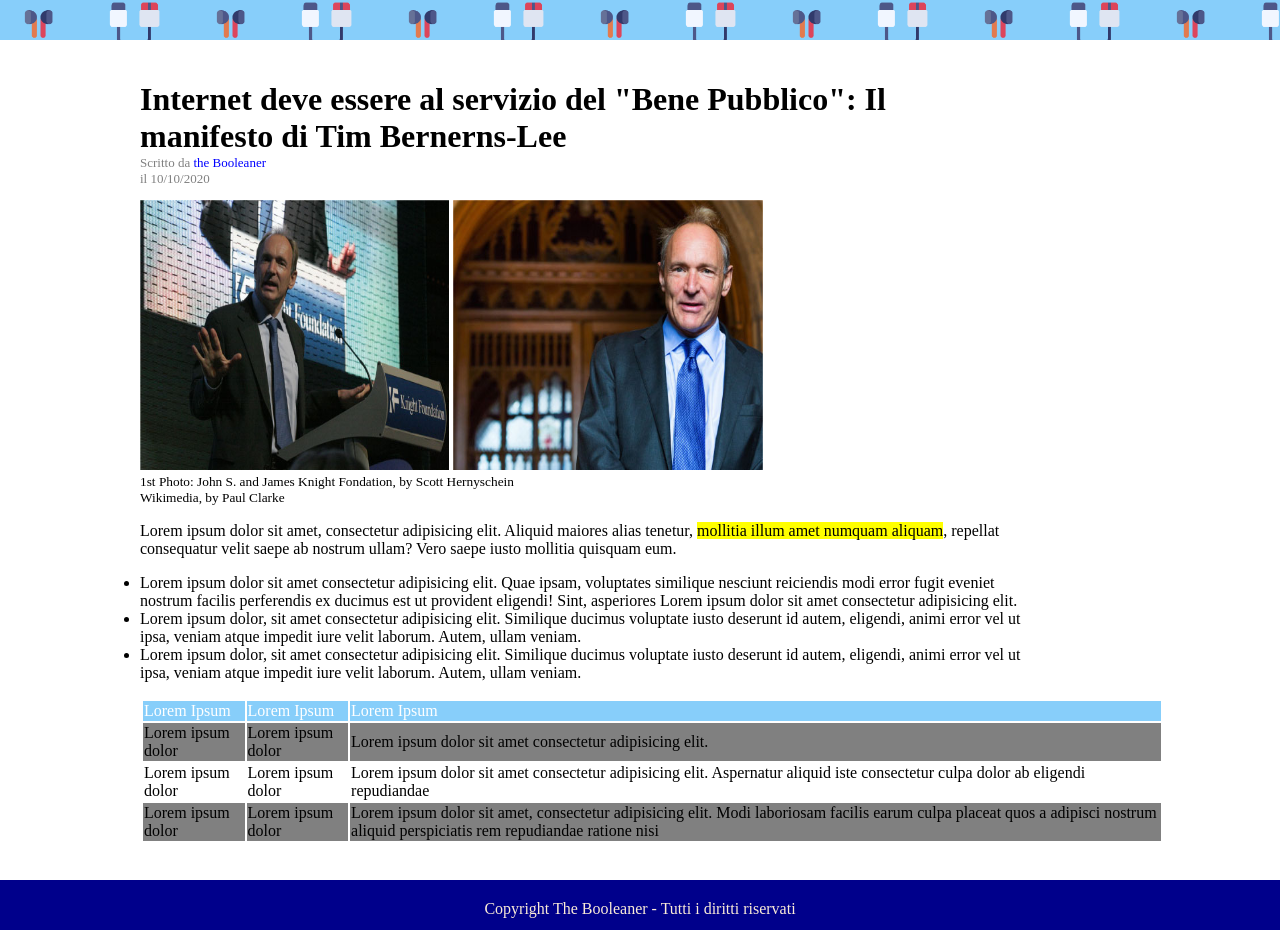
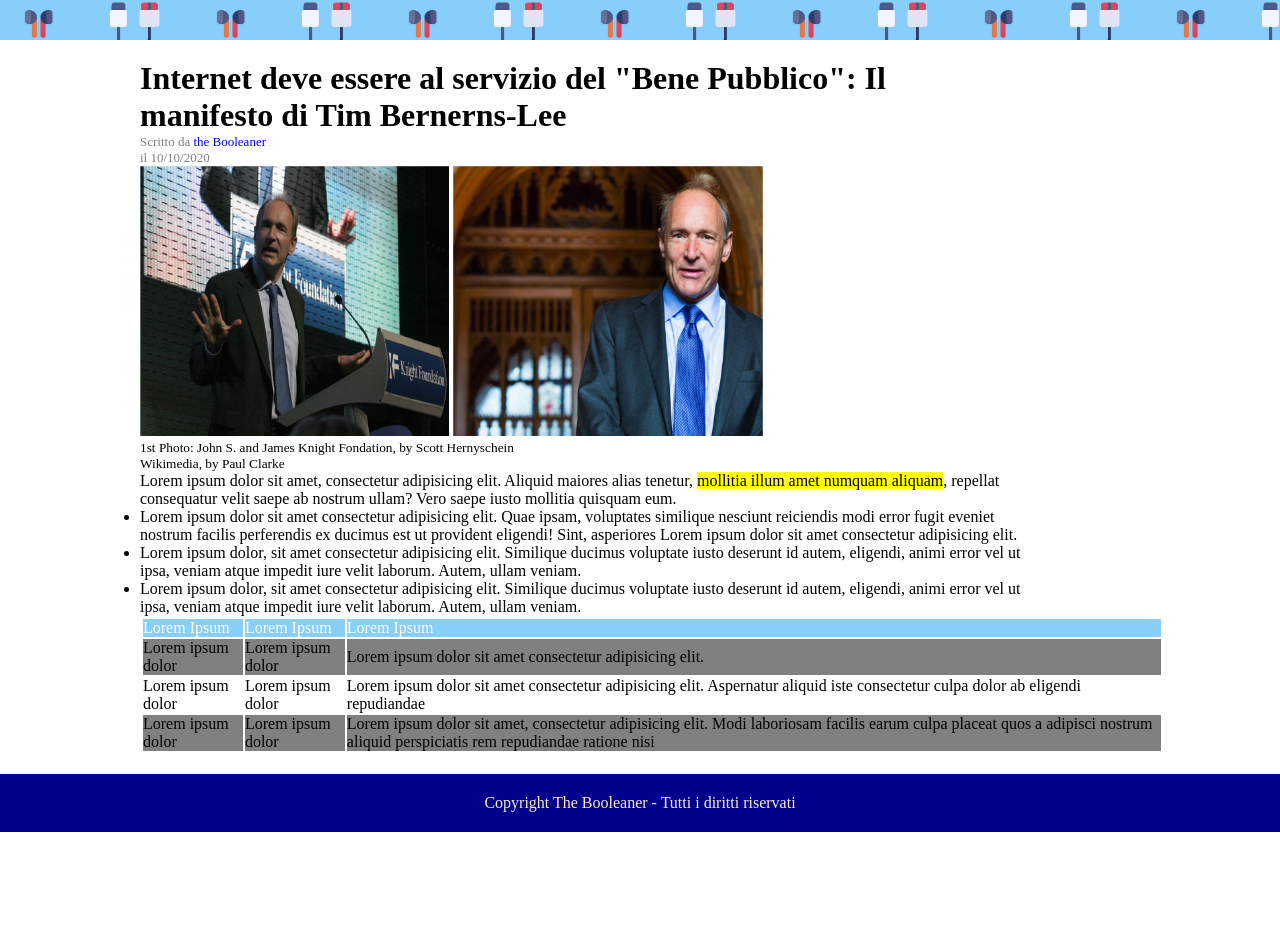
Before and after one commit to sgagliasso/html-css-booleaner, a plain HTML site: page index.html in a window 1280 px wide. Shown: the part 60-998 px from the top of the page. After the commit the page ends 892 px from the top, so only its background shows below. Drawn offline with Linux system fonts and the light colour scheme.

Commit message:
feat: terminato esercizio

```diff
--- a/css/style.css
+++ b/css/style.css
@@ -1,8 +1,8 @@
 /* stile tag */
 
-body{
+*{
     margin: 0px;
-
+   padding:0%
 }
 header{
     background-image: url("../img/pattern.png");
@@ -12,8 +12,6 @@ header{
     margin: 0px;
     padding: 0px;
     height:100px;
-
-
 
 }
 
@@ -64,9 +62,6 @@ h1{
 
 footer{
     background-color: darkblue;
-    margin-bottom: 0px;
-    padding: 0px;
-    height:50px;
    width: 100px,
 }
 
```
